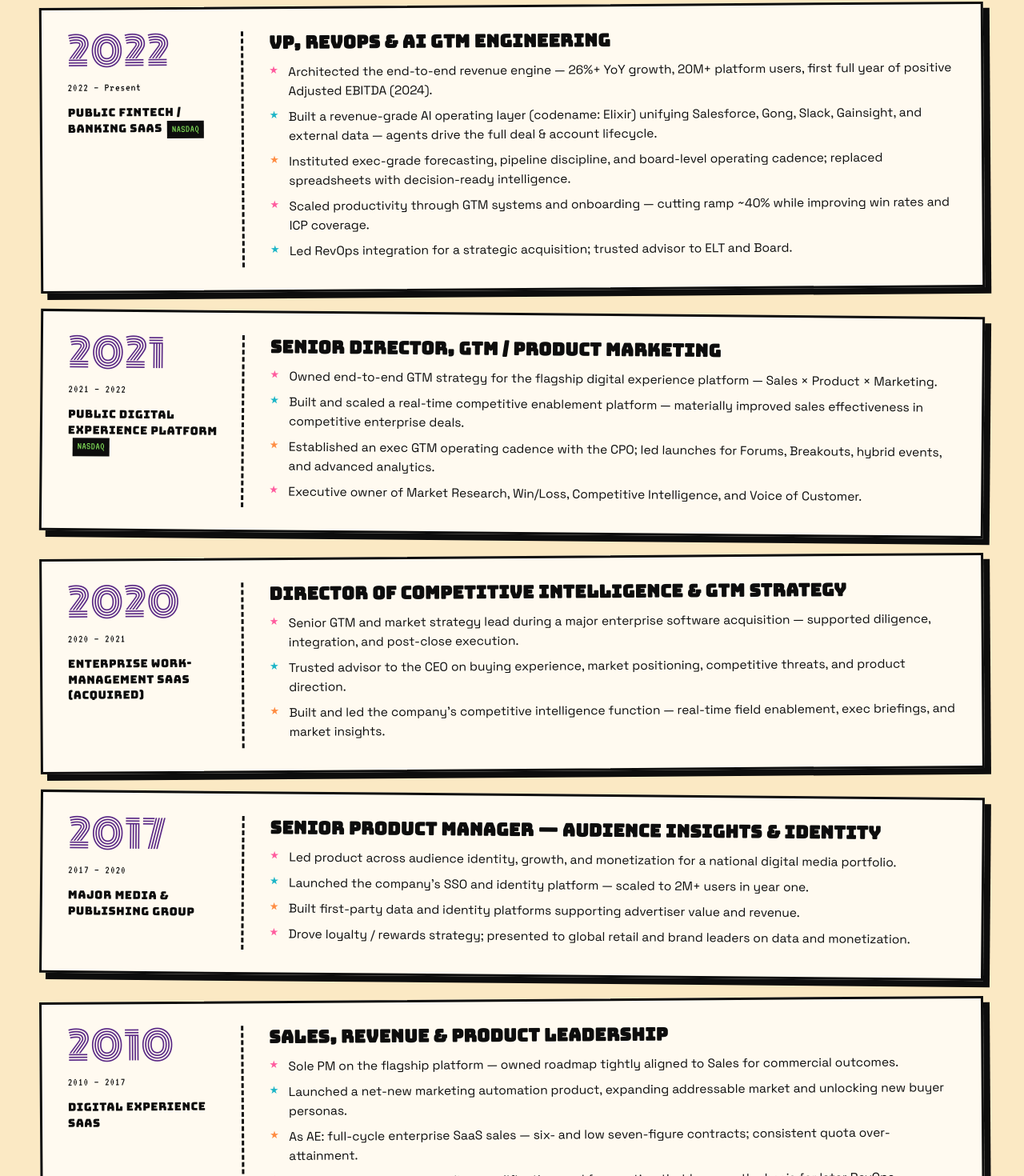
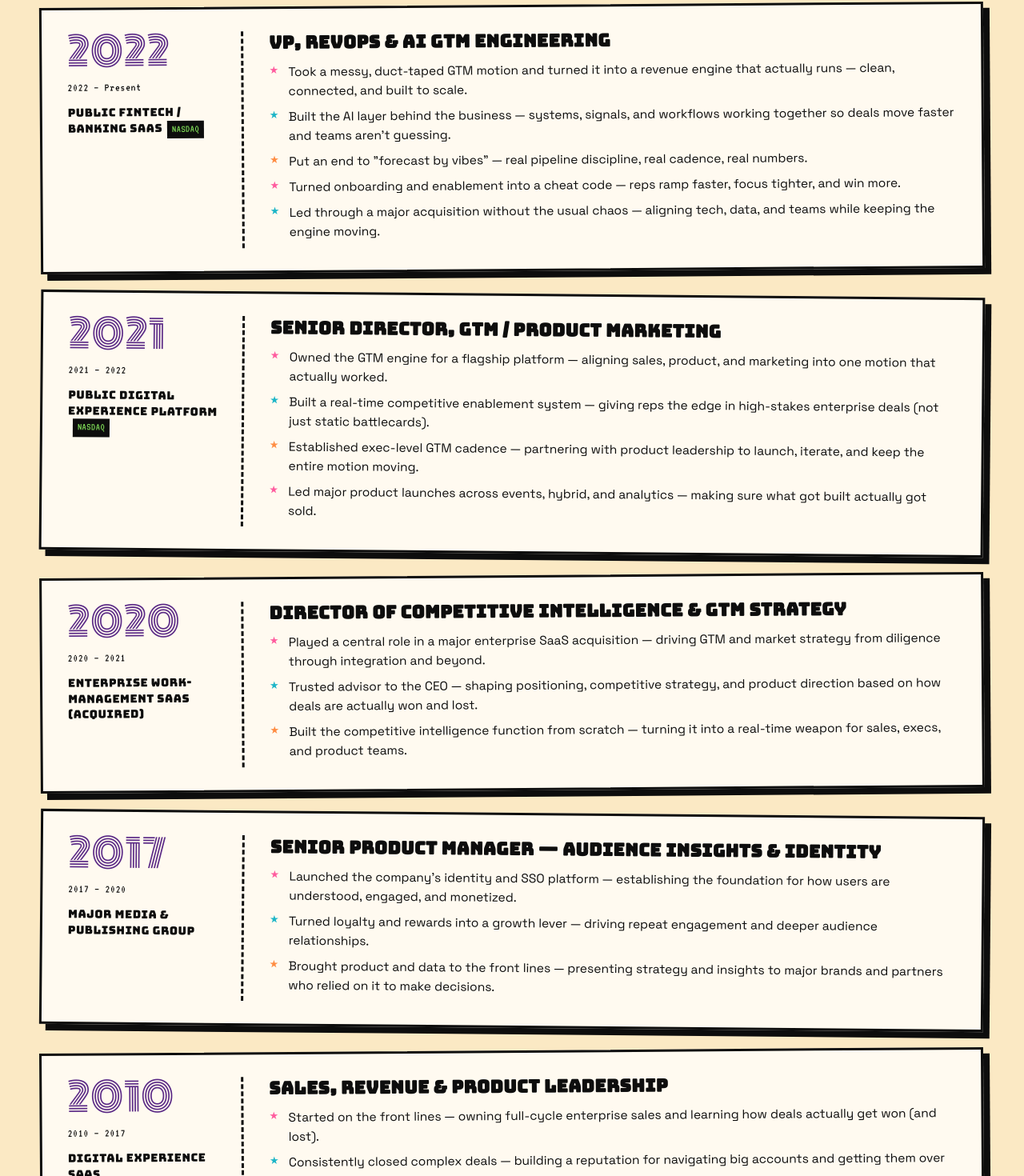
Before and after one commit to ellippma/Dovo-labs, a Next.js app: page / in a window 1280 px wide. Shown: the part 2247-3717 px from the top of the page at 80% size. Built offline with nearby package versions, Linux system fonts and the light colour scheme; a web font is replaced by a local one.

Commit message:
Rewrite all experience bullet points
Co-Authored-By: Claude Sonnet 4.6 <noreply@anthropic.com>

```diff
--- a/components/Experience.jsx
+++ b/components/Experience.jsx
@@ -7,11 +7,11 @@ const EXP = [
     role: 'VP, RevOps & AI GTM Engineering',
     tags: ['RevOps', 'AI', 'Forecasting', 'Enablement'],
     bullets: [
-      'Architected the end-to-end revenue engine — 26%+ YoY growth, 20M+ platform users, first full year of positive Adjusted EBITDA (2024).',
-      'Built a revenue-grade AI operating layer (codename: Elixir) unifying Salesforce, Gong, Slack, Gainsight, and external data — agents drive the full deal & account lifecycle.',
-      'Instituted exec-grade forecasting, pipeline discipline, and board-level operating cadence; replaced spreadsheets with decision-ready intelligence.',
-      'Scaled productivity through GTM systems and onboarding — cutting ramp ~40% while improving win rates and ICP coverage.',
-      'Led RevOps integration for a strategic acquisition; trusted advisor to ELT and Board.',
+      'Took a messy, duct-taped GTM motion and turned it into a revenue engine that actually runs — clean, connected, and built to scale.',
+      'Built the AI layer behind the business — systems, signals, and workflows working together so deals move faster and teams aren\'t guessing.',
+      'Put an end to "forecast by vibes" — real pipeline discipline, real cadence, real numbers.',
+      'Turned onboarding and enablement into a cheat code — reps ramp faster, focus tighter, and win more.',
+      'Led through a major acquisition without the usual chaos — aligning tech, data, and teams while keeping the engine moving.',
     ],
     tilt: 'tilt-l',
   },
@@ -23,10 +23,10 @@ const EXP = [
     role: 'Senior Director, GTM / Product Marketing',
     tags: ['GTM', 'PMM', 'Competitive'],
     bullets: [
-      'Owned end-to-end GTM strategy for the flagship digital experience platform — Sales × Product × Marketing.',
-      'Built and scaled a real-time competitive enablement platform — materially improved sales effectiveness in competitive enterprise deals.',
-      'Established an exec GTM operating cadence with the CPO; led launches for Forums, Breakouts, hybrid events, and advanced analytics.',
-      'Executive owner of Market Research, Win/Loss, Competitive Intelligence, and Voice of Customer.',
+      'Owned the GTM engine for a flagship platform — aligning sales, product, and marketing into one motion that actually worked.',
+      'Built a real-time competitive enablement system — giving reps the edge in high-stakes enterprise deals (not just static battlecards).',
+      'Established exec-level GTM cadence — partnering with product leadership to launch, iterate, and keep the entire motion moving.',
+      'Led major product launches across events, hybrid, and analytics — making sure what got built actually got sold.',
     ],
     tilt: 'tilt-r',
   },
@@ -37,9 +37,9 @@ const EXP = [
     role: 'Director of Competitive Intelligence & GTM Strategy',
     tags: ['Competitive', 'M&A', 'Strategy'],
     bullets: [
-      'Senior GTM and market strategy lead during a major enterprise software acquisition — supported diligence, integration, and post-close execution.',
-      'Trusted advisor to the CEO on buying experience, market positioning, competitive threats, and product direction.',
-      'Built and led the company\'s competitive intelligence function — real-time field enablement, exec briefings, and market insights.',
+      'Played a central role in a major enterprise SaaS acquisition — driving GTM and market strategy from diligence through integration and beyond.',
+      'Trusted advisor to the CEO — shaping positioning, competitive strategy, and product direction based on how deals are actually won and lost.',
+      'Built the competitive intelligence function from scratch — turning it into a real-time weapon for sales, execs, and product teams.',
     ],
     tilt: 'tilt-l',
   },
@@ -50,10 +50,9 @@ const EXP = [
     role: 'Senior Product Manager — Audience Insights & Identity',
     tags: ['Product', 'Identity', 'Growth'],
     bullets: [
-      'Led product across audience identity, growth, and monetization for a national digital media portfolio.',
-      'Launched the company\'s SSO and identity platform — scaled to 2M+ users in year one.',
-      'Built first-party data and identity platforms supporting advertiser value and revenue.',
-      'Drove loyalty / rewards strategy; presented to global retail and brand leaders on data and monetization.',
+      'Launched the company\'s identity and SSO platform — establishing the foundation for how users are understood, engaged, and monetized.',
+      'Turned loyalty and rewards into a growth lever — driving repeat engagement and deeper audience relationships.',
+      'Brought product and data to the front lines — presenting strategy and insights to major brands and partners who relied on it to make decisions.',
     ],
     tilt: 'tilt-r',
   },
@@ -64,10 +63,10 @@ const EXP = [
     role: 'Sales, Revenue & Product Leadership',
     tags: ['Product', 'Sales', 'SaaS'],
     bullets: [
-      'Sole PM on the flagship platform — owned roadmap tightly aligned to Sales for commercial outcomes.',
-      'Launched a net-new marketing automation product, expanding addressable market and unlocking new buyer personas.',
-      'As AE: full-cycle enterprise SaaS sales — six- and low seven-figure contracts; consistent quota over-attainment.',
-      'Built the foundation in pipeline, qualification, and forecasting that became the basis for later RevOps leadership.',
+      'Started on the front lines — owning full-cycle enterprise sales and learning how deals actually get won (and lost).',
+      'Consistently closed complex deals — building a reputation for navigating big accounts and getting them over the line.',
+      'Moved into product — owning the roadmap for a flagship platform with a direct line to commercial outcomes.',
+      'Launched a net-new marketing automation product — opening new markets and expanding who the company could sell to.',
     ],
     tilt: 'tilt-l',
   },
```
